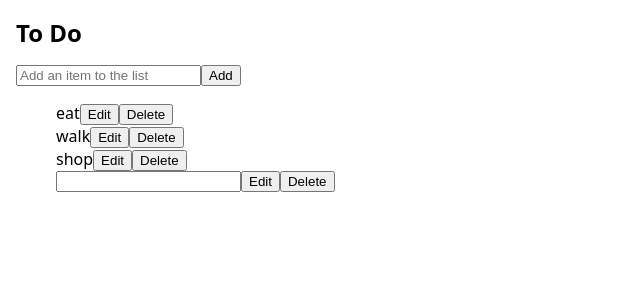
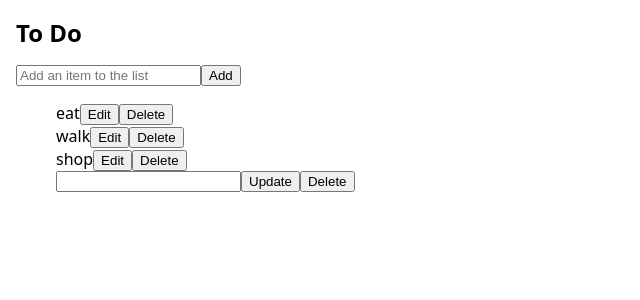
Before and after one commit to AlexVCS/react-to-do-mvps, a React (Create React App) app: page / in a window 1280 px wide. Both pictures are taken after typing "Sample" into the empty fields and a click on the button "Add". Shown: the top 300 px of the page, without its empty margins (0-640 px from the left). Built offline with nearby package versions, Linux system fonts and the light colour scheme.

Commit message:
get edit functionality working

```diff
--- a/src/List.js
+++ b/src/List.js
@@ -38,79 +38,55 @@ export default function List({ newItem, setNewItem }) {
     setList(listCopy);
   };
 
-  const handleEdit = (e, listItem) => {
-    // listItem.edit === "true";
-    console.log("listItem.edit", listItem.edit);
-    console.log("this is e.target.value", e.target.value)
-    // setList(listCopy);
-    // need index of item
-    // edit task to be new value
-    // update array with new object
-    // change edit boolean
-
+  const handleEdit = (e, index) => {
+    const updatedTask = e.target.value
+    const addUpdatedTask = {...list[index], task: `${updatedTask}`}
+    listCopy[index] = addUpdatedTask
+    setList(listCopy)
   };
 
-  const editListItem = (listItem) => {
-    // let itemIndex = listCopy.findIndex(listItem)
-    // console.log('listItem', listItem)
+  const editListItem = (index) => {
+    const makeItemEditTrue = {...list[index], edit: true };
+    listCopy[index] = makeItemEditTrue;
+    setList(listCopy)
+  };
 
-    // const index = list.findIndex((listItem));
-
-    // console.log('index', index)
-
-    // listCopy[index].edit = "true";
-
-    const newArr = list.map((listItem) => {
-      if (listItem.id === listItem) {
-        return {...listItem, edit: true};
+  const updateListItem = (index) => {
+     const makeItemEditFalse = {...list[index], edit: false};
+     listCopy[index] = makeItemEditFalse;
+     setList(listCopy);
   }
 
-    setList(listCopy);
-    });
-    console.log('list', list)
-
-
-    // listItem.edit === true;
-    // listCopy.forEach((listItem) => {
-    //   listItem.edit = true;
-    // });
-
-    // const editTrue = { edit: true }
-
-    // listCopy.map((listItem) =>
-    //   listItem.id === listItem.id ? {...listItem, ...editTrue} : listItem
-    // );
-    // setList(listCopy)
-    // console.log('this runs')
-    // console.log('listItem2', listItem)
-    // console.log('this is the index', listItem.id);
-    // setEditItem(!editItem);
-    // setEditButton('Done');
-    // this update should set the list to the updated item after editing
-    // const update = listCopy.map((listItem) =>
-    //   listItem.id === updateItem.id ? updateItem : listItem
-    // );
-    // setList(update);
-  };
-
-  const toDoList = list.map((listItem) => {
-    // console.log('this is the list', list);
+  const toDoList = list.map((listItem, index) => {
     return (
       <div key={listItem.id}>
         {listItem.edit === false ? (
+          <>
             <span>{listItem.task}</span>
+            <button
+              onClick={() => editListItem(index)}
+              className="editButton"
+            >
+              Edit
+            </button>
+          </>
         ) : (
+          <>
             <input
               // listItem being passed in as a parameter to onChange makes its value undefined
               // onChange={(e, listItem) => handleEdit(e, listItem)}
-            onChange={(e) => handleEdit(e, listItem)}
+              onChange={(e) => handleEdit(e, index)}
               value={listItem.task}
             />
+            <button
+              onClick={() => updateListItem(index)}
+              className="editButton"
+            >
+              Update
+            </button>
+          </>
         )}
 
-        <button onClick={() => editListItem(listItem)} className="editButton">
-          Edit
-        </button>
         <button onClick={() => removeFromList(listItem)}>Delete</button>
       </div>
     );
```
Lines whose indentation alone changed are shown as unchanged.
